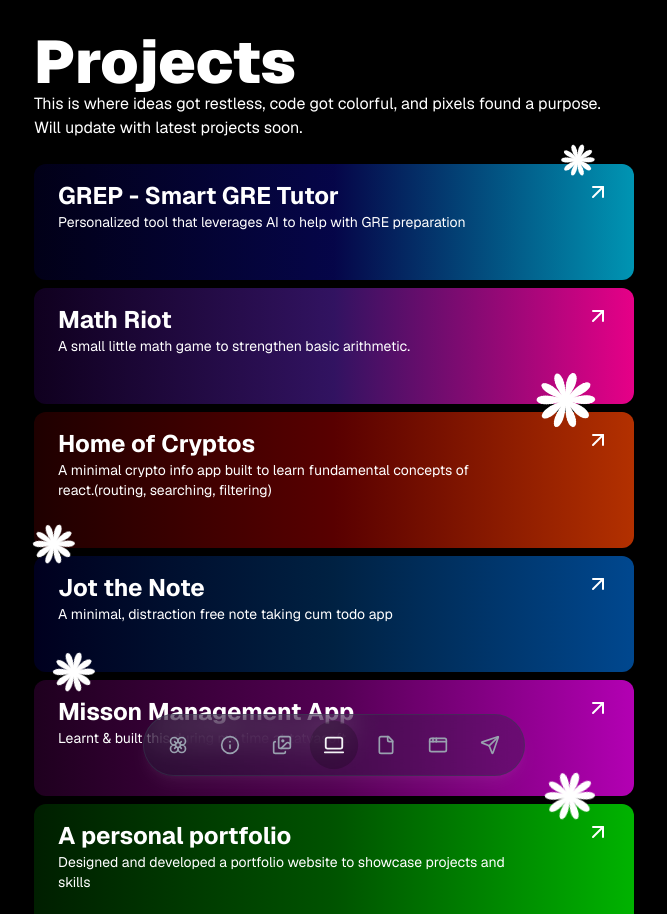
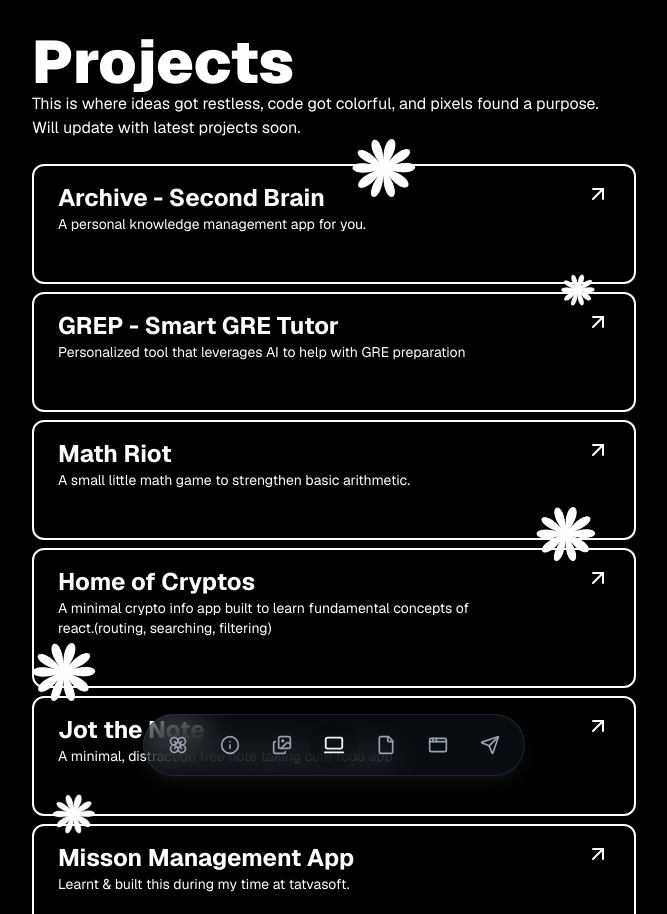
Before and after one commit to DharmBharodiya/dharm-portfolio, a React (Vite) app: page /projects in a window 1280 px wide. Shown: the top 914 px of the page, without its empty margins (306-973 px from the left). Built offline with nearby package versions, Linux system fonts and the light colour scheme.

Commit message:
refactor - new layout for projects page.

```diff
--- a/src/components/FloatingDock/Dock.jsx
+++ b/src/components/FloatingDock/Dock.jsx
@@ -14,7 +14,7 @@ const FloatingDock = () => {
       <div className="h-24" />
 
       {/* Fixed dock */}
-      <div className="fixed bottom-6 left-1/2 transform -translate-x-1/2 z-99999">
+      <div className="fixed bottom-6 left-1/2 transform -translate-x-1/2 z-99999999">
         <div className="bg-white/40 dark:bg-gray-800/30 backdrop-blur-lg rounded-full shadow-lg shadow-black/5 dark:shadow-white/5 border border-gray-200 dark:border-gray-700/50">
           <nav className="flex items-center p-2">
             {navItems.map((item, index) => {
--- /dev/null
+++ b/src/components/Projects/ProjectBox2.jsx
@@ -0,0 +1,47 @@
+import { ArrowUpRight } from "lucide-react";
+import { useTheme } from "../../ThemeContext";
+import { motion } from "framer-motion";
+import { NavLink } from "react-router-dom";
+
+function ProjectBox2({ flowerClass, bg, title, description, src }) {
+  const { theme } = useTheme();
+
+  return (
+    <div
+      className={`${theme === "dark" ? "text-white border-white" : "text-black border-black"} border-2 flex relative rounded-xl px-4 py-2 pb-8 sm:px-6 sm:py-4 sm:pb-12 hover:scale-101 transition-all duration-200 hover:z-9999999 `}
+    >
+      <div className="mr-4 sm:mr-20">
+        <h1
+          className="text-xl sm:text-2xl font-bold"
+          // style={{fontFamily: "New Valley"}}
+        >
+          {title}
+        </h1>
+        <p className="text-xs sm:text-sm w-2xs sm:w-md">{description}</p>
+      </div>
+      <div className="cursor-pointer hover:translate-x-2 transition-transform duration-200">
+        <h1>
+          <NavLink to={src} target="_blank">
+            <ArrowUpRight />
+          </NavLink>
+        </h1>
+      </div>
+      <div className={` ${flowerClass} z-9999 `}>
+        <motion.img
+          src={`${theme === "dark" ? "/images/flowerWhite.png" : "/images/flowerBordered.png"}`}
+          alt="flowerwhite"
+          animate={{ rotate: 360 }}
+          initial={{ rotate: 0 }}
+          transition={{
+            repeat: Infinity,
+            ease: "linear",
+            duration: 8, // 10 seconds for a moderate spin speed
+            repeatType: "loop",
+          }}
+        />
+      </div>
+    </div>
+  );
+}
+
+export default ProjectBox2;
--- a/src/components/Projects/Projects.js
+++ b/src/components/Projects/Projects.js
@@ -1,45 +1,56 @@
 export const projects = [
   {
+    title: "Archive - Second Brain",
+    description: "A personal knowledge management app for you.",
+    bg: "bg-[linear-gradient(90deg,_rgba(2,0,36,1)_0%,_rgba(9,9,121,1)_50%,_rgba(0,212,255,1)_100%)] dark:bg-[linear-gradient(90deg,_rgba(2,0,36,0.65)_0%,_rgba(9,9,121,0.60)_50%,_rgba(0,212,255,0.70)_100%)] transition-colors duration-200",
+    flowerClass:
+      "absolute md:w-15 md:h-15 w-10 h-10 md:-top-7 md:right-55 -top-5 right-20",
+    src: "https://secondbrain-mocha.vercel.app/",
+  },
+  {
     title: "GREP - Smart GRE Tutor",
-        description: "Personalized tool that leverages AI to help with GRE preparation",
+    description:
+      "Personalized tool that leverages AI to help with GRE preparation",
     bg: "bg-[linear-gradient(90deg,_rgba(2,0,36,1)_0%,_rgba(9,9,121,1)_50%,_rgba(0,212,255,1)_100%)] dark:bg-[linear-gradient(90deg,_rgba(2,0,36,0.65)_0%,_rgba(9,9,121,0.60)_50%,_rgba(0,212,255,0.70)_100%)] transition-colors duration-200",
     flowerClass: "absolute w-8 h-8 -top-5 right-10",
-        src: "https://grep-rho.vercel.app/"
+    src: "https://grep-rho.vercel.app/",
   },
   {
     title: "Math Riot",
     description: "A small little math game to strengthen basic arithmetic.",
     bg: "bg-[linear-gradient(90deg,_rgba(26,0,51,1)_0%,_rgba(76,29,149,1)_50%,_rgba(255,0,150,1)_100%)] dark:bg-[linear-gradient(90deg,_rgba(26,0,51,0.6)_0%,_rgba(76,29,149,0.65)_50%,_rgba(255,0,150,0.90)_100%)] transition-colors duration-200",
     flowerClass: "absolute w-14 h-14 -bottom-6 right-10 ",
-        src: "https://github.com/DharmBharodiya/math-riot"
+    src: "https://github.com/DharmBharodiya/math-riot",
   },
   {
     title: "Home of Cryptos",
-        description: "A minimal crypto info app built to learn fundamental concepts of react.(routing, searching, filtering)",
+    description:
+      "A minimal crypto info app built to learn fundamental concepts of react.(routing, searching, filtering)",
     bg: "bg-[linear-gradient(90deg,_rgba(51,0,0,1)_0%,_rgba(136,0,0,1)_50%,_rgba(255,69,0,1)_100%)] dark:bg-[linear-gradient(90deg,_rgba(51,0,0,0.6)_0%,_rgba(136,0,0,0.65)_50%,_rgba(255,69,0,0.70)_100%)] transition-colors duration-200",
-        flowerClass: "absolute w-10 h-10 -bottom-4 left-0",
-        src:"https://homeofcryptos.vercel.app/"
+    flowerClass: "absolute md:w-15 md:h-15 w-10 h-10 -bottom-4 left-0",
+    src: "https://homeofcryptos.vercel.app/",
   },
   {
     title: "Jot the Note",
     description: "A minimal, distraction free note taking cum todo app",
     bg: "bg-[linear-gradient(90deg,_rgba(0,0,51,1)_0%,_rgba(0,51,102,1)_50%,_rgba(0,102,204,1)_100%)] dark:bg-[linear-gradient(90deg,_rgba(0,0,51,0.6)_0%,_rgba(0,51,102,0.65)_50%,_rgba(0,102,204,0.70)_100%)] transition-colors duration-200",
     flowerClass: "absolute w-10 h-10 -bottom-5 left-5",
-        src: "https://brad-react.vercel.app/"
+    src: "https://brad-react.vercel.app/",
   },
   {
     title: "Misson Management App",
     description: "Learnt & built this during my time at tatvasoft.",
     bg: "bg-[linear-gradient(90deg,_rgba(51,0,51,1)_0%,_rgba(128,0,128,1)_50%,_rgba(255,0,255,1)_100%)] dark:bg-[linear-gradient(90deg,_rgba(51,0,51,0.6)_0%,_rgba(128,0,128,0.65)_50%,_rgba(255,0,255,0.70)_100%)] transition-colors duration-200",
     flowerClass: "absolute w-12 h-12 -bottom-6 right-10",
-        src:"https://github.com/DharmBharodiya/Mission-App"
+    src: "https://github.com/DharmBharodiya/Mission-App",
   },
   {
     title: "A personal portfolio",
-        description: "Designed and developed a portfolio website to showcase projects and skills",
+    description:
+      "Designed and developed a portfolio website to showcase projects and skills",
     bg: "bg-[linear-gradient(90deg,_rgba(0,51,0,1)_0%,_rgba(0,128,0,1)_50%,_rgba(0,255,0,1)_100%)] dark:bg-[linear-gradient(90deg,_rgba(0,51,0,0.6)_0%,_rgba(0,128,0,0.65)_50%,_rgba(0,255,0,0.70)_100%)] transition-colors duration-200",
     flowerClass: "absolute w-10 h-10 -bottom-4 left-1/2 -translate-x-1/2",
-        src:"https://dharm-portfolio-gamma.vercel.app/"
+    src: "https://dharm-portfolio-gamma.vercel.app/",
   },
   // {
   //     title: "completed coding challenge",
--- a/src/pages/ProjectsPage.jsx
+++ b/src/pages/ProjectsPage.jsx
@@ -1,33 +1,32 @@
-import Header from '../components/Header'
-import { motion } from 'framer-motion'
-import CustomCursor from '../components/CustomCursor'
-import FloatingDock from '../components/FloatingDock/Dock'
-import ProjectBox from '../components/Projects/ProjectBox'
-import { projects } from '../components/Projects/Projects'
+import Header from "../components/Header";
+import { motion } from "framer-motion";
+import CustomCursor from "../components/CustomCursor";
+import FloatingDock from "../components/FloatingDock/Dock";
+import ProjectBox from "../components/Projects/ProjectBox";
+import { projects } from "../components/Projects/Projects";
+import ProjectBox2 from "../components/Projects/ProjectBox2";
 
 function ProjectsPage() {
   return (
-    <div className='mx-6 mt-8'>
-        <CustomCursor/>
+    <div className="mx-6 mt-8">
+      <CustomCursor />
 
-        <div className=''>
+      <div className="">
         <Header
           heading="Projects"
           description={`This is where ideas got restless, code got colorful, and pixels found a purpose. \nWill update with latest projects soon.`}
-        className={"w-[300px] sm:w-xl mb-6 relative" }
+          className={"w-[300px] sm:w-xl mb-6 relative"}
         />
-
       </div>
-        <div className='flex flex-col gap-2'>
-          {
-            projects.map((project, idx) => (
+      <div className="flex flex-col gap-2">
+        {projects.map((project, idx) => (
           <motion.div
             key={idx}
             initial={{ opacity: 0, y: 20 }}
             animate={{ opacity: 1, y: 0 }}
             transition={{ duration: 0.6, ease: "easeOut", delay: idx * 0.1 }}
           >
-                <ProjectBox
+            <ProjectBox2
               title={project.title}
               description={project.description}
               flowerClass={project.flowerClass}
@@ -35,14 +34,12 @@ function ProjectsPage() {
               src={project.src}
             />
           </motion.div>
-            ))
+        ))}
+      </div>
+
+      <FloatingDock />
+    </div>
+  );
 }
 
-        </div>
-
-        <FloatingDock/>
-    </div>
-  )
-}
-
-export default ProjectsPage
+export default ProjectsPage;
```
Lines whose indentation alone changed are shown as unchanged.
